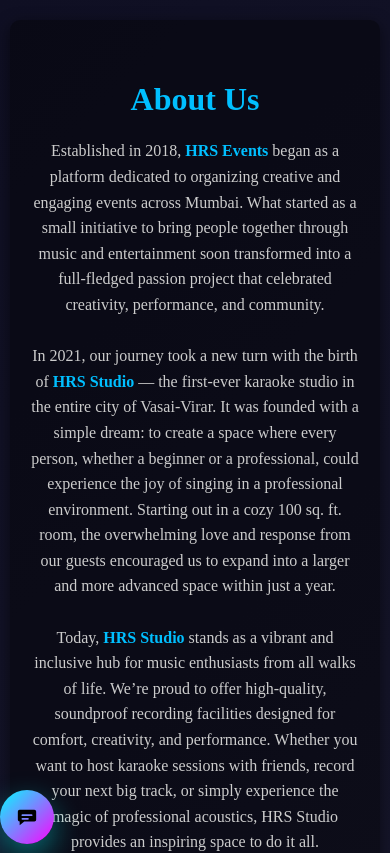
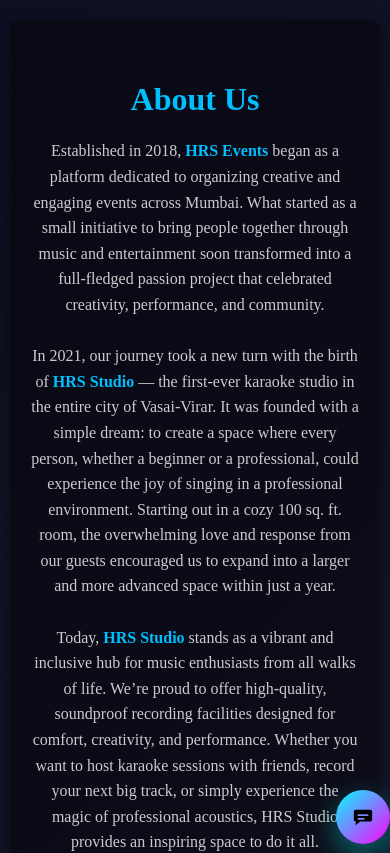
Before and after one commit to Sahilashar21/hrs2, a React (Create React App) app: page /about in a window 390 px wide. Shown: the top 853 px of the page. Built offline with nearby package versions, Linux system fonts and the light colour scheme; a web font is replaced by a local one.

Commit message:
Tighten chat widget mobile layout

```diff
--- a/src/components/ChatWidget.css
+++ b/src/components/ChatWidget.css
@@ -4,6 +4,9 @@
   right: 20px;
   z-index: 2000;
   font-family: "Poppins", sans-serif;
+  display: flex;
+  flex-direction: column;
+  align-items: flex-end;
 }
 
 .chat-fab {
@@ -132,11 +135,12 @@
     bottom: max(12px, env(safe-area-inset-bottom));
     right: 12px;
     left: 12px;
+    align-items: flex-end;
   }
 
   .chat-panel {
     width: 100%;
-    height: min(85vh, 520px);
+    height: min(72vh, 460px);
     margin-bottom: 10px;
   }
 
@@ -156,7 +160,7 @@
   }
 
   .chat-panel {
-    height: min(90vh, 560px);
+    height: min(74vh, 500px);
     border-radius: 16px;
   }
 
@@ -172,7 +176,7 @@
 @media (max-width: 420px) {
   .chat-panel {
     width: 100vw;
-    height: 100dvh;
+    height: 80dvh;
     border-radius: 0;
     margin: 0;
   }
```
